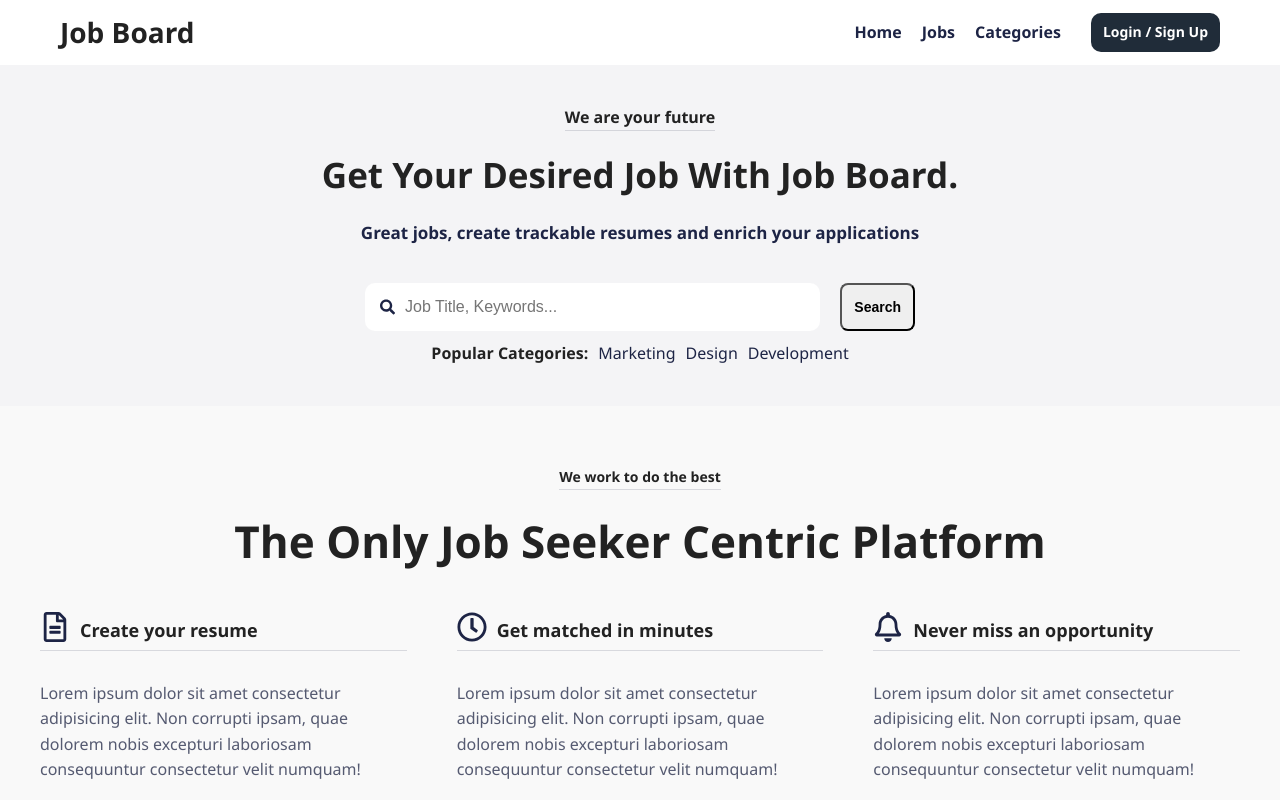
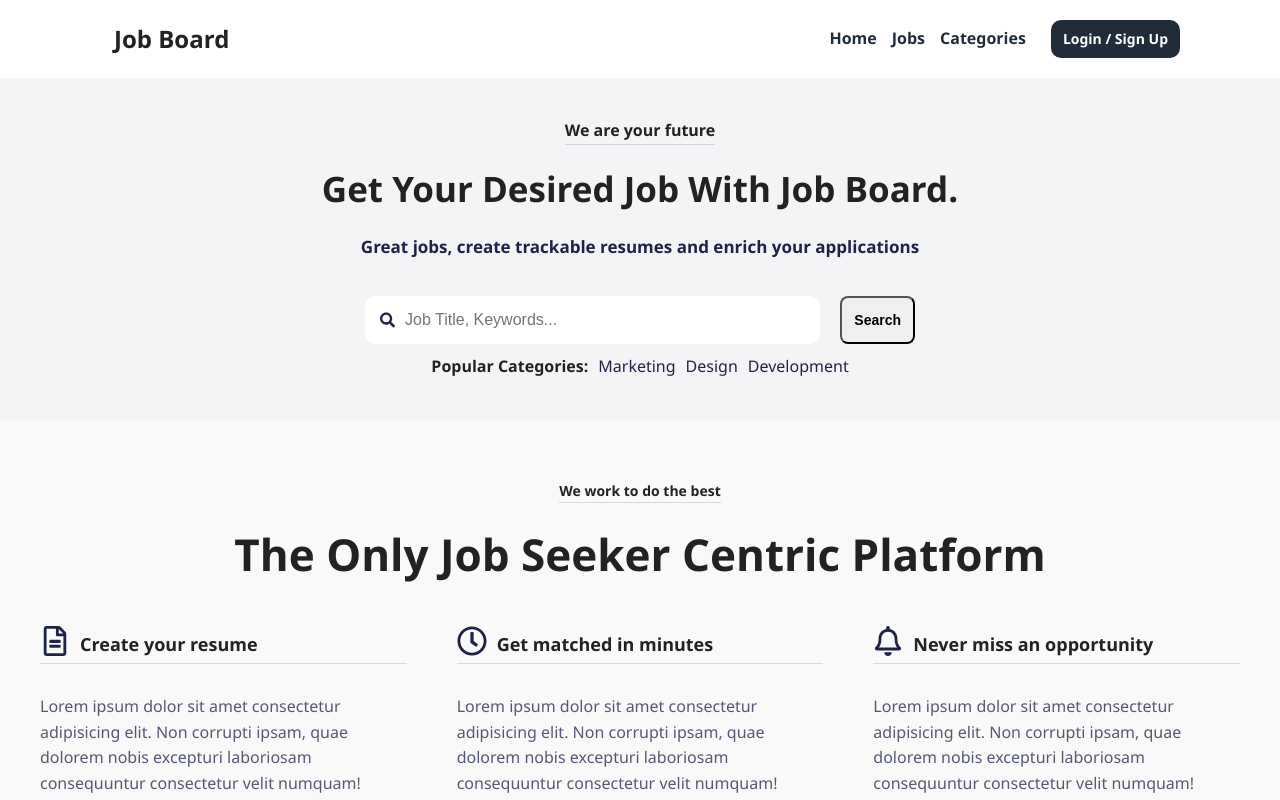
Before and after one commit to Jon-Felipe/Job-Board-React, a React (Vite) app: page / in a window 1280 px wide. Shown: the top 800 px of the page. Built offline with nearby package versions, Linux system fonts and the light colour scheme.

Commit message:
header component styles refactor to storybook

```diff
--- a/src/components/Header/Header.module.css
+++ /dev/null
@@ -1,85 +0,0 @@
-.header {
-  display: flex;
-  align-items: center;
-  justify-content: space-between;
-  padding: 10px 20px;
-  background-color: white;
-}
-
-.title {
-  font-size: 20px;
-  margin-bottom: 0;
-}
-
-.actionsContainer {
-  display: flex;
-  align-items: center;
-  column-gap: 15px;
-}
-
-.navLinks {
-  display: none;
-}
-
-.profileLink {
-  width: 25px;
-  height: 25px;
-  svg {
-    width: 25px;
-    height: 25px;
-  }
-}
-
-.menuIcon {
-  width: 20px;
-  height: 20px;
-  cursor: pointer;
-}
-
-@media screen and (min-width: 768px) {
-  .header {
-    padding: 10px 40px;
-  }
-
-  .title {
-    font-size: 28px;
-  }
-
-  .actionsContainer {
-    column-gap: 20px;
-  }
-
-  .navLinks {
-    display: flex;
-    align-items: center;
-    column-gap: 20px;
-  }
-
-  .navLink {
-    font-weight: 600;
-  }
-
-  .navLink:hover {
-    opacity: 0.7;
-  }
-
-  .menuIcon {
-    display: none;
-  }
-}
-
-@media screen and (min-width: 1024px) {
-  .header {
-    padding: 10px 60px;
-  }
-
-  .actionsContainer {
-    column-gap: 30px;
-  }
-}
-
-@media screen and (min-width: 1440px) {
-  .header {
-    padding: 10px 80px;
-  }
-}
--- /dev/null
+++ b/src/components/Header/Header.styles.tsx
@@ -0,0 +1,66 @@
+import styled from 'styled-components';
+
+export const HeaderContainer = styled.header`
+  display: flex;
+  align-items: center;
+  justify-content: space-between;
+  background-color: #fff;
+  padding: 10px 20px;
+
+  .header-title {
+    font-size: 24px;
+    margin-bottom: 0;
+  }
+
+  @media screen and (min-width: 1024px) {
+    padding: 10px 100px;
+  }
+`;
+
+export const NavLinksContainer = styled.nav`
+  display: flex;
+  align-items: center;
+  justify-content: space-between;
+  column-gap: 15px;
+
+  .links-tablet {
+    display: none;
+  }
+
+  .profile-buttonLink {
+    width: 25px;
+    height: 25px;
+    cursor: pointer;
+    svg {
+      width: 25px;
+      height: 25px;
+    }
+  }
+
+  .menu-toggle {
+    width: 20px;
+    height: 20px;
+    cursor: pointer;
+    svg {
+      width: 20px;
+      height: 20px;
+    }
+  }
+
+  @media screen and (min-width: 768px) {
+    .links-tablet {
+      display: flex;
+      align-items: center;
+      column-gap: 15px;
+      margin-right: 10px;
+
+      a {
+        padding: 0;
+      }
+    }
+
+    .menu-toggle {
+      display: none;
+    }
+  }
+`;
--- a/src/components/Header/Header.tsx
+++ b/src/components/Header/Header.tsx
@@ -1,12 +1,12 @@
-import { Link } from 'react-router';
 import { FaBars, FaRegUserCircle } from 'react-icons/fa';
 
 // components
 import LinkButton from '../ui/LinkButton/LinkButton';
 
 // extras
-import styles from './Header.module.css';
+import { HeaderContainer, NavLinksContainer } from './Header.styles';
 import { useAppSelector } from '../../hooks';
+import { Link } from 'react-router';
 
 type HeaderProps = {
   title: string;
@@ -16,25 +16,25 @@ function Header({ title }: HeaderProps) {
   const user = useAppSelector((state) => state.user);
 
   return (
-    <header className={styles.header}>
-      <Link to='/'>
-        <h1 className={styles.title}>{title}</h1>
-      </Link>
+    <HeaderContainer>
+      <LinkButton path='/' variant='text' size='medium'>
+        <h1 className='header-title'>{title}</h1>
+      </LinkButton>
 
-      <div className={styles.actionsContainer}>
-        <nav className={styles.navLinks}>
-          <Link to='/' className={styles.navLink}>
+      <NavLinksContainer>
+        <div className='links-tablet'>
+          <LinkButton path='/' variant='text'>
             Home
-          </Link>
-          <Link to='/jobs' className={styles.navLink}>
+          </LinkButton>
+          <LinkButton path='/jobs' variant='text'>
             Jobs
-          </Link>
-          <Link to='/' className={styles.navLink}>
+          </LinkButton>
+          <LinkButton path='/' variant='text'>
             Categories
-          </Link>
-        </nav>
+          </LinkButton>
+        </div>
         {user.firstName ? (
-          <Link to='/profile' className={styles.profileLink}>
+          <Link to='/profile' className='profile-buttonLink'>
             <FaRegUserCircle />
           </Link>
         ) : (
@@ -42,9 +42,11 @@ function Header({ title }: HeaderProps) {
             Login / Sign Up
           </LinkButton>
         )}
-        <FaBars className={styles.menuIcon} />
-      </div>
-    </header>
+        <div className='menu-toggle'>
+          <FaBars />
+        </div>
+      </NavLinksContainer>
+    </HeaderContainer>
   );
 }
 
```
